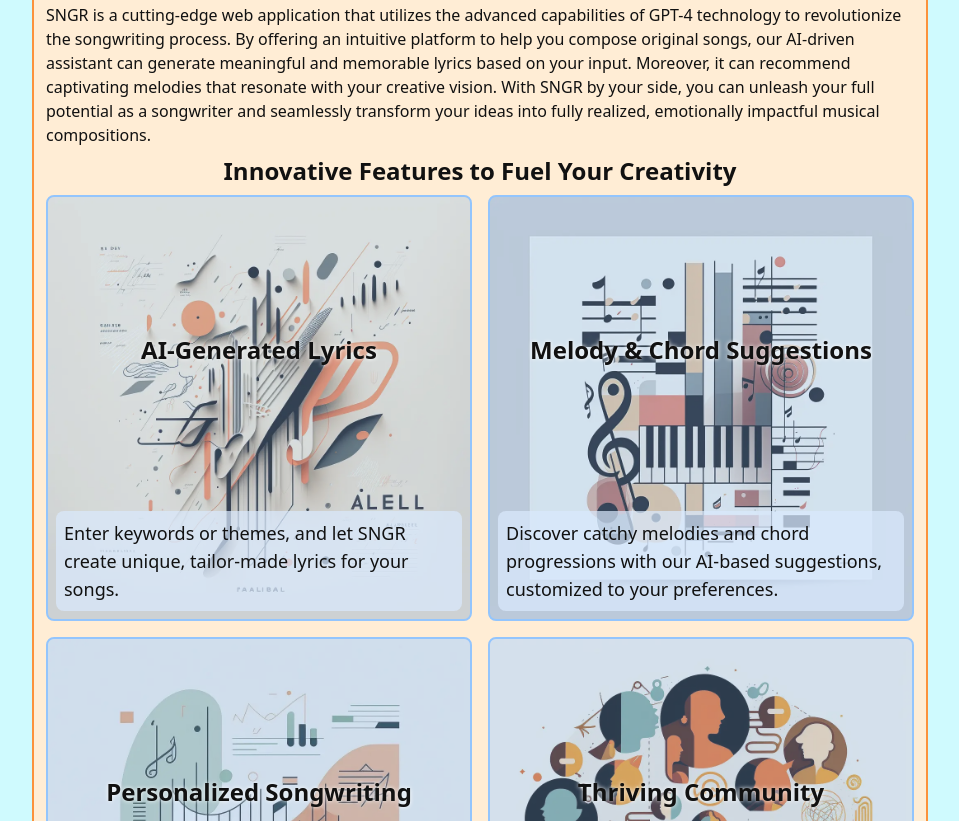
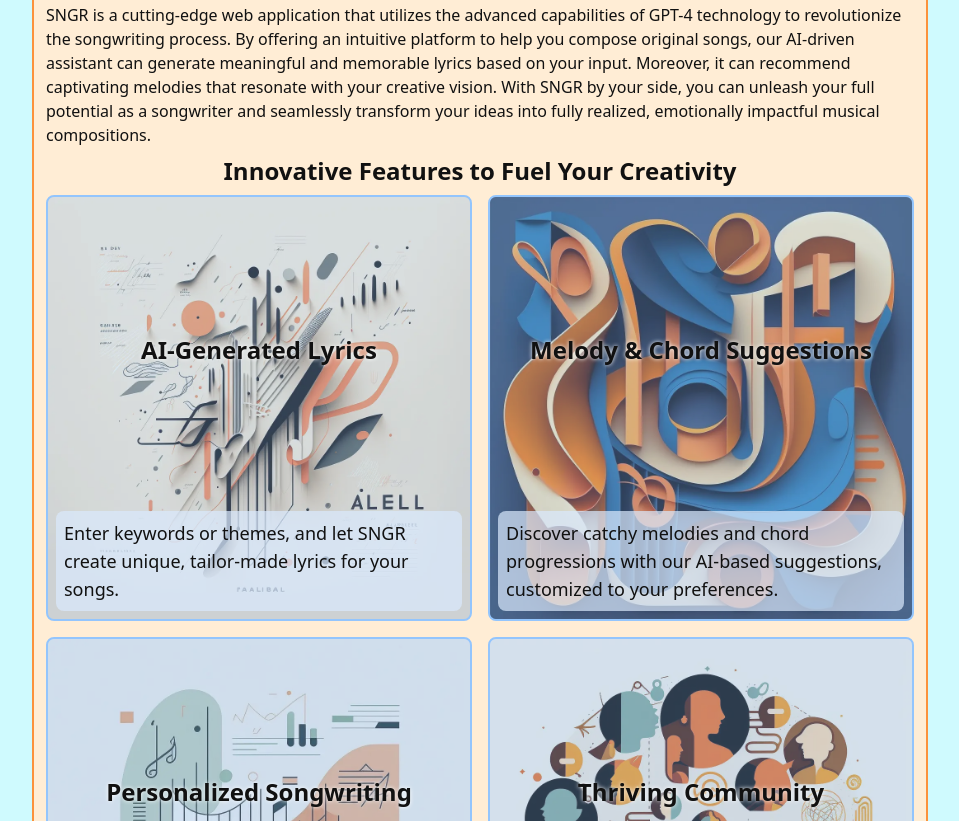
Before and after one commit to jeliroco/songwriters-next-generation-resource, an Astro site: page / in a window 1280 px wide. Shown: the part 539-1360 px from the top of the page, without its empty margins (160-1119 px from the left). Built offline with nearby package versions, Linux system fonts and the light colour scheme; Astro itself is replaced by a stand-in of ours.

Commit message:
image change

```diff
--- a/src/components/FeatureCard.tsx
+++ b/src/components/FeatureCard.tsx
@@ -14,7 +14,7 @@
   title = "Title",
   description = "Description",
   paragraph = "Paragraph",
-  imageUrl = "./assets/chords.webp",
+  imageUrl = "./assets/melody.webp",
   linkText = "Go!",
   linkUrl,
 }) => {
--- a/src/pages/index.astro
+++ b/src/pages/index.astro
@@ -61,7 +61,7 @@
         title="Melody & Chord Suggestions"
         description="Discover catchy melodies and chord progressions with our AI-based suggestions, customized to your preferences."
         paragraph="With our AI-based melody and chord suggestions, SNGR makes it easy for you to discover the perfect tune to complement your lyrics. Our intelligent system analyzes your input, preferences, and popular patterns in music to generate catchy melodies and harmonic chord progressions that seamlessly blend with your song's theme and mood. This feature not only simplifies the songwriting process but also inspires you to experiment with new musical ideas and push your creative boundaries."
-        imageUrl="./assets/chords.webp"
+        imageUrl="./assets/melody.webp"
         linkText="Try it now"
       />
       <FeatureCard
```
Also changed, not shown: public/assets/chords.webp (deleted), public/assets/melody.webp (added).
